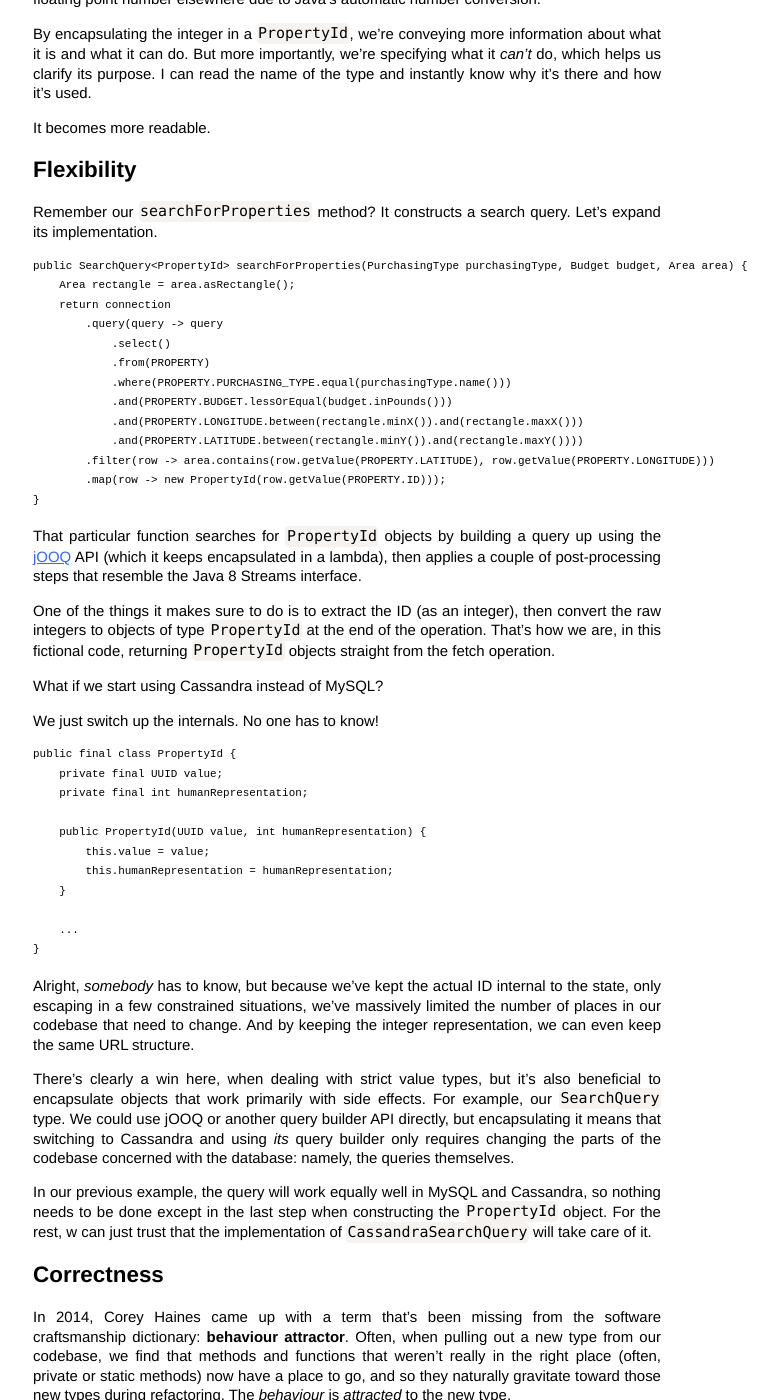
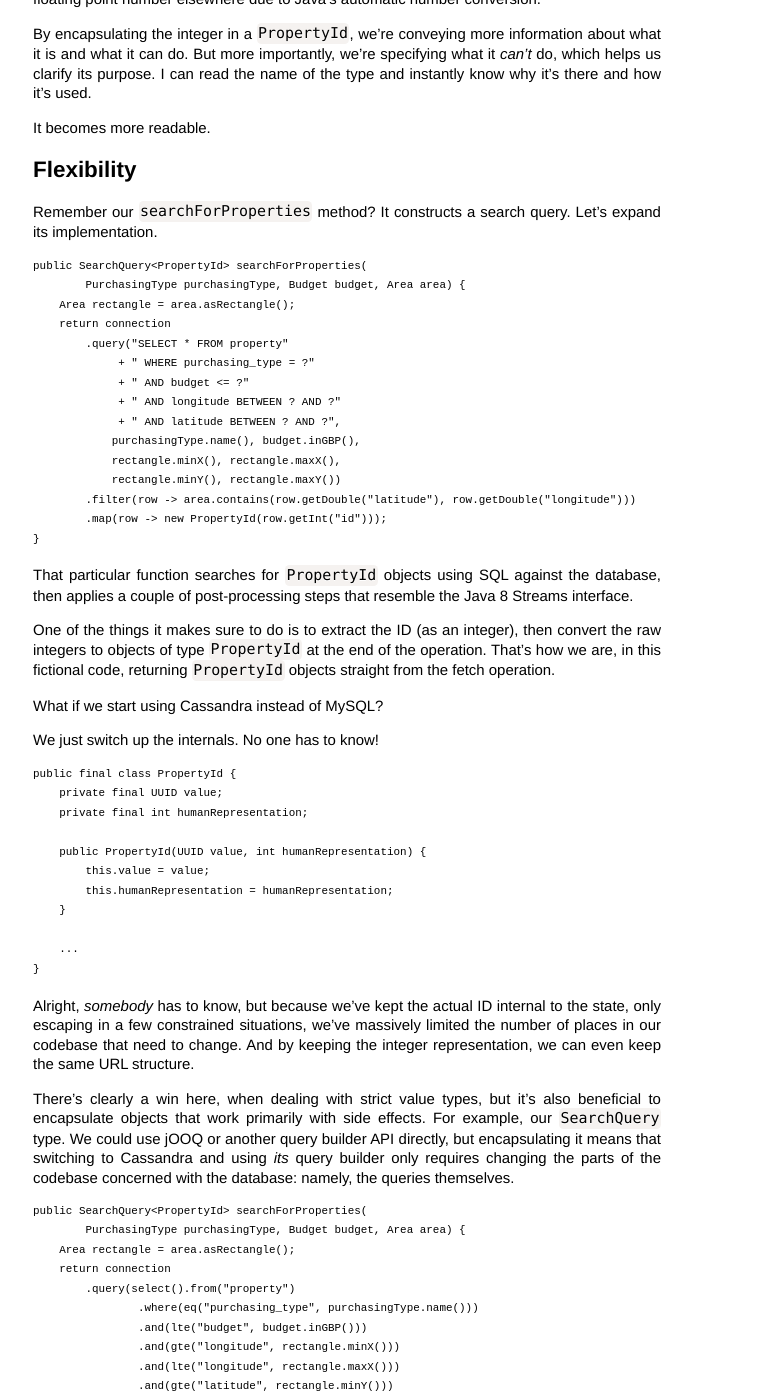
Before and after one commit to SamirTalwar/talks, a Jekyll site: the page built from use-your-type-system.md, in a window 1280 px wide and 1400 px high, scrolled down 4996 px. Shown: the whole window, without its empty margins (293-1071 px from the left). Built offline with Jekyll 4.4.1, drawn with Linux system fonts in a browser that asks for light colours; nearby versions of some CDN libraries; comment, search, counter and statistics services are not loaded; some of the changed text lies outside the part shown.

Commit message:
Get rid of the crazy SQL DSL. It's too much.

```diff
--- a/use-your-type-system.md
+++ b/use-your-type-system.md
@@ -224,21 +224,23 @@ It becomes more readable.
 
 Remember our `searchForProperties` method?  It constructs a search query. Let's expand its implementation.
 
-    public SearchQuery<PropertyId> searchForProperties(PurchasingType purchasingType, Budget budget, Area area) {
+    public SearchQuery<PropertyId> searchForProperties(
+            PurchasingType purchasingType, Budget budget, Area area) {
         Area rectangle = area.asRectangle();
         return connection
-            .query(query -> query
-                .select()
-                .from(PROPERTY)
-                .where(PROPERTY.PURCHASING_TYPE.equal(purchasingType.name()))
-                .and(PROPERTY.BUDGET.lessOrEqual(budget.inPounds()))
-                .and(PROPERTY.LONGITUDE.between(rectangle.minX()).and(rectangle.maxX()))
-                .and(PROPERTY.LATITUDE.between(rectangle.minY()).and(rectangle.maxY())))
-            .filter(row -> area.contains(row.getValue(PROPERTY.LATITUDE), row.getValue(PROPERTY.LONGITUDE)))
-            .map(row -> new PropertyId(row.getValue(PROPERTY.ID)));
+            .query("SELECT * FROM property"
+                 + " WHERE purchasing_type = ?"
+                 + " AND budget <= ?"
+                 + " AND longitude BETWEEN ? AND ?"
+                 + " AND latitude BETWEEN ? AND ?",
+                purchasingType.name(), budget.inGBP(),
+                rectangle.minX(), rectangle.maxX(),
+                rectangle.minY(), rectangle.maxY())
+            .filter(row -> area.contains(row.getDouble("latitude"), row.getDouble("longitude")))
+            .map(row -> new PropertyId(row.getInt("id")));
     }
 
-That particular function searches for `PropertyId` objects by building a query up using the [jOOQ][] API (which it keeps encapsulated in a lambda), then applies a couple of post-processing steps that resemble the Java 8 Streams interface.
+That particular function searches for `PropertyId` objects using SQL against the database, then applies a couple of post-processing steps that resemble the Java 8 Streams interface.
 
 [jOOQ]: http://www.jooq.org/
 
@@ -264,7 +266,22 @@ Alright, *somebody* has to know, but because we've kept the actual ID internal t
 
 There's clearly a win here, when dealing with strict value types, but it's also beneficial to encapsulate objects that work primarily with side effects. For example, our `SearchQuery` type. We could use jOOQ or another query builder API directly, but encapsulating it means that switching to Cassandra and using *its* query builder only requires changing the parts of the codebase concerned with the database: namely, the queries themselves.
 
-In our previous example, the query will work equally well in MySQL and Cassandra, so nothing needs to be done except in the last step when constructing the `PropertyId` object. For the rest, w can just trust that the implementation of `CassandraSearchQuery` will take care of it.
+    public SearchQuery<PropertyId> searchForProperties(
+            PurchasingType purchasingType, Budget budget, Area area) {
+        Area rectangle = area.asRectangle();
+        return connection
+            .query(select().from("property")
+                    .where(eq("purchasing_type", purchasingType.name()))
+                    .and(lte("budget", budget.inGBP()))
+                    .and(gte("longitude", rectangle.minX()))
+                    .and(lte("longitude", rectangle.maxX()))
+                    .and(gte("latitude", rectangle.minY()))
+                    .and(lte("latitude", rectangle.maxY())))
+            .filter(row -> area.contains(row.getDouble("latitude"), row.getDouble("longitude")))
+            .map(row -> new PropertyId(row.getUUID("id"), row.getInt("human_representation")));
+    }
+
+Once this function is changed, we're done. Because we encapsulated the integer ID in the `PropertyId` class, nothing else needs to change; they still work with the `PropertyId` just as before. The `PropertyId` acts as a translation layer between the database query and the domain logic, decoupling the two and keeping each one *flexible* with regards to the other.
 
 
 ## Correctness
@@ -554,11 +571,11 @@ No, the problem I want to tackle here is a little more subtle, and only occurs o
 Let's imagine that we're looking for properties, and we've created a short list:
 
     Set<ShortListedProperty> shortList = connection
-        .query(query -> query
-            .select()
-            .from(SHORT_LIST)
-            .join(PROPERTY).on(SHORT_LIST.PROPERTY_ID.eq(PROPERTY.ID))
-            .where(SHORT_LIST.USER_ID.eq(user.id())))
+        .query("SELECT * FROM short_list"
+             + " JOIN property"
+             + " ON short_list.property_id = property.id"
+             + " WHERE short_list.user_id = ?",
+            user.id())
         .map(row -> propertyFrom(row))
         .fetch()
         .collect(toSet());
@@ -588,15 +605,16 @@ Oh, one more thing. If properties are up for auction in the next seven days, we'
 But we don't just want to show the shortlisted auctions! Sure, those should be there, but if there's an auction and the seller is paying us for extra advertising, we need to throw it in.
 
     Stream<Property> randomPromotedAuction = connection
-        .query(query -> query
-            .select()
-            .from(PROPERTY)
-            .where(PROPERTY.SALE_TYPE.eq(PropertySaleType.AUCTION))
-            .and(PROPERTY.PROMOTED.eq(true))
-            .limit(1))
+        .query("SELECT * FROM property"
+             + " WHERE sale_type = ?"
+             + " AND promoted = TRUE"
+             + " LIMIT 1",
+            PropertySaleType.AUCTION.name())
         .fetch();
 
-    List<Property> highlighted = Stream.concat(randomPromotedAuction, upForAuctionSoon.stream())
+    List<Property> highlighted = Stream.concat(
+            randomPromotedAuction,
+            upForAuctionSoon.stream())
         .collect(toList());
 
 And we've got more features coming every week!
```
